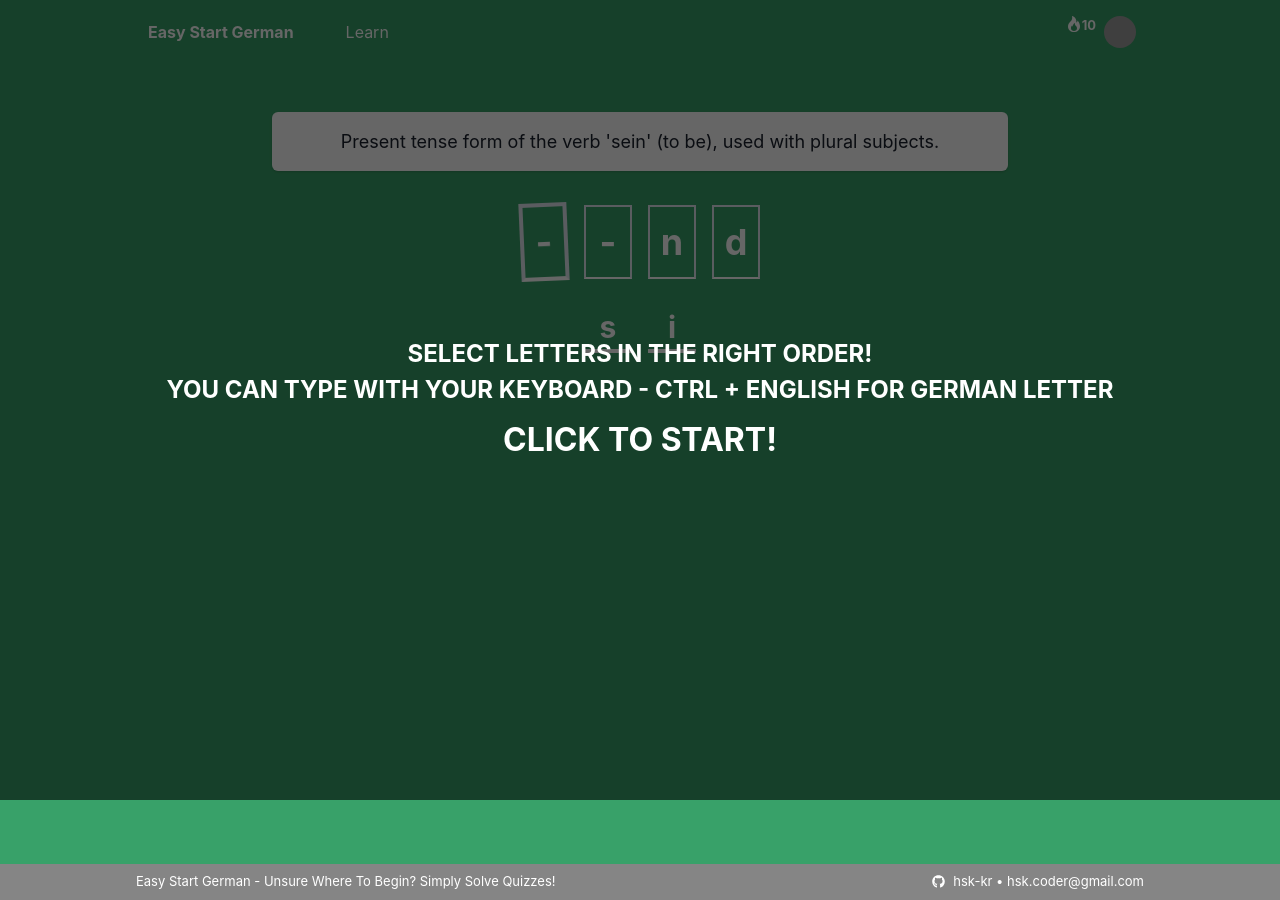
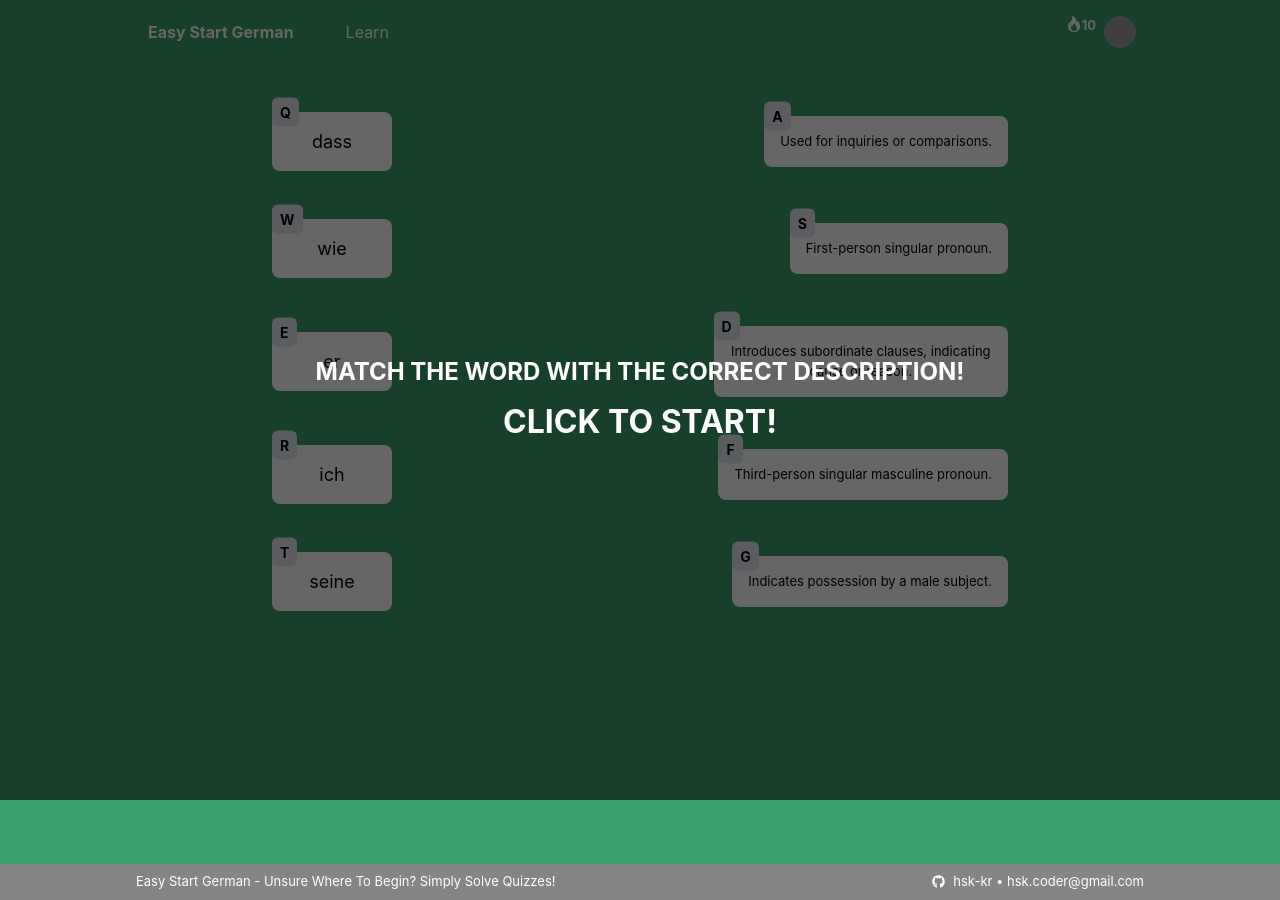
Before and after one commit to hsk-kr/easy-german-start, a React (Vite) app: page /game in a window 1280 px wide. Built offline with nearby package versions, Linux system fonts and the light colour scheme; grey boxes are pictures that could not be loaded.

Commit message:
feat: TranslationPuzzleGame
- Added `Progress` on `BlacnkFillGame`
- `useTTS` cancels previous request before speaking a new word

```diff
--- a/src/anim.css
+++ b/src/anim.css
@@ -27,6 +27,14 @@
   }
 }
 
+@keyframes incorrect-puzzle {
+  from {
+  }
+  to {
+    background-color: #d6303150;
+  }
+}
+
 .anim-incorrect-answer {
   animation-name: incorrect-answer;
   animation-duration: 2s;
@@ -48,3 +56,11 @@
   animation-timing-function: linear;
   animation-iteration-count: 2;
 }
+
+.anim-incorrect-puzzle {
+  animation-name: incorrect-puzzle;
+  animation-duration: 0.5s;
+  animation-direction: alternate;
+  animation-timing-function: linear;
+  animation-iteration-count: 1;
+}
--- a/src/components/BlankFillGame/index.tsx
+++ b/src/components/BlankFillGame/index.tsx
@@ -1,6 +1,6 @@
 'use client';
 
-import { Box, Container, Text, Flex } from '@chakra-ui/react';
+import { Box, Container, Text, Flex, Progress } from '@chakra-ui/react';
 import { Lesson } from '../../types/lesson';
 import { ReactNode, useEffect, useMemo, useState } from 'react';
 import useScreen from '../../hooks/useScreen';
@@ -40,6 +40,8 @@ const BlankFillGame = ({ lesson, onClear }: BlankFillGameProps) => {
     setCurrentWordIdx(randomWords.length > 0 ? 0 : -1);
   }, [lesson]);
 
+  const progress = Math.floor((currentWordIdx / words.length) * 100);
+
   return (
     <Box bgColor="green.500" minH="100svh">
       <Shortcut />
@@ -54,8 +56,11 @@ const BlankFillGame = ({ lesson, onClear }: BlankFillGameProps) => {
         }
       />
       <Container maxW="container.md" pt={[4, 12]} p={4}>
-        <Description>{currentWord?.desc}</Description>
-        <Game word={currentWord?.word} onClear={handleGameOneStageClear} />
+        <Flex flexDir="column" gap={8}>
+          <Progress colorScheme="blue" value={progress} />
+          <Description>{currentWord?.desc}</Description>
+          <Game word={currentWord?.word} onClear={handleGameOneStageClear} />
+        </Flex>
       </Container>
     </Box>
   );
@@ -74,6 +79,35 @@ const Description = ({ children }: { children?: string }) => {
       {children}
     </Text>
   );
+};
+
+const Shortcut = () => {
+  useEffect(() => {
+    const handleKeyEvent = (e: KeyboardEvent) => {
+      let key = e.key;
+
+      if (e.ctrlKey) {
+        if (key === 'a') key = 'ä';
+        else if (key === 'A') key = 'Ä';
+        else if (key === 'o') key = 'ö';
+        else if (key === 'O') key = 'Ö';
+        else if (key === 'u') key = 'ü';
+        else if (key === 'U') key = 'Ü';
+        else if (key === 's' || key === 'S') key = 'ß';
+      }
+
+      const elmt = document.querySelector<HTMLParagraphElement>(
+        `.filling-letter.${key}`
+      );
+      if (elmt) elmt.click();
+    };
+
+    window.addEventListener('keyup', handleKeyEvent);
+
+    return () => window.removeEventListener('keyup', handleKeyEvent);
+  }, []);
+
+  return null;
 };
 
 const Game = ({ word, onClear }: { word?: string; onClear: VoidFunction }) => {
@@ -247,7 +281,7 @@ const Game = ({ word, onClear }: { word?: string; onClear: VoidFunction }) => {
   }, [isClear]);
 
   return (
-    <Flex mt={8} flexDir="column" gap={6}>
+    <Flex flexDir="column" gap={6}>
       <Flex justifyContent="center" alignItems="center" gap={4} flexWrap="wrap">
         {letterComps}
       </Flex>
@@ -258,33 +292,4 @@ const Game = ({ word, onClear }: { word?: string; onClear: VoidFunction }) => {
   );
 };
 
-const Shortcut = () => {
-  useEffect(() => {
-    const handleKeyEvent = (e: KeyboardEvent) => {
-      let key = e.key;
-
-      if (e.ctrlKey) {
-        if (key === 'a') key = 'ä';
-        else if (key === 'A') key = 'Ä';
-        else if (key === 'o') key = 'ö';
-        else if (key === 'O') key = 'Ö';
-        else if (key === 'u') key = 'ü';
-        else if (key === 'U') key = 'Ü';
-        else if (key === 's' || key === 'S') key = 'ß';
-      }
-
-      const elmt = document.querySelector<HTMLParagraphElement>(
-        `.filling-letter.${key}`
-      );
-      if (elmt) elmt.click();
-    };
-
-    window.addEventListener('keyup', handleKeyEvent);
-
-    return () => window.removeEventListener('keyup', handleKeyEvent);
-  }, []);
-
-  return null;
-};
-
 export default BlankFillGame;
--- /dev/null
+++ b/src/components/TranslationPuzzleGame/index.tsx
@@ -0,0 +1,316 @@
+import { Box, Container, Flex, Progress, Text } from '@chakra-ui/react';
+import { Example, Lesson } from '../../types/lesson';
+import { ReactNode, useEffect, useMemo, useState } from 'react';
+import Guide from '../Guide';
+import useScreen from '../../hooks/useScreen';
+import useTTS from '../../hooks/useTTS';
+
+interface TranslationPuzzleGameProps {
+  lesson: Lesson;
+  onClear: VoidFunction;
+}
+
+const keys = [
+  'q',
+  'w',
+  'e',
+  'r',
+  't',
+  'a',
+  's',
+  'd',
+  'f',
+  'g',
+  'z',
+  'x',
+  'c',
+  'v',
+  'b',
+];
+
+const Translation = ({ children }: { children?: string }) => {
+  return (
+    <Text
+      boxShadow="base"
+      p={4}
+      bg="white"
+      fontSize="lg"
+      textAlign="center"
+      borderRadius="md"
+    >
+      {children}
+    </Text>
+  );
+};
+
+const Puzzle = ({
+  example,
+  onClear,
+}: {
+  // It needs only sentence but since there is a possibility the curernt sentence can be the same with the previous one. It gets this parameter as an object
+  example: Example;
+  onClear: VoidFunction;
+}) => {
+  const [puzzles, setPuzzles] = useState<
+    {
+      word: string;
+    }[]
+  >([]);
+  const [words, setWords] = useState<
+    {
+      word: string;
+      hidden: boolean;
+    }[]
+  >([]);
+  const [selectedPuzzleIndex, setSelectedPuzzleIndex] = useState(-1);
+  const [errorPuzzleIndex, setErrorPuzzleIndex] = useState(-1)!;
+  const isClear = words.every((w) => !w.hidden);
+  const { isDesktop } = useScreen();
+  const { speak } = useTTS();
+  const wordComps = useMemo(() => {
+    const comps: ReactNode[] = [];
+    const disableTransition = words.every((w) => w.hidden);
+
+    for (const [index, word] of words.entries()) {
+      comps.push(
+        <Box key={index} borderBottom="2px solid white">
+          <Text
+            color="white"
+            transition={disableTransition ? '' : '0.5s all'}
+            opacity={word.hidden ? 0 : 1}
+            fontSize="2xl"
+          >
+            {word.word}
+          </Text>
+        </Box>
+      );
+    }
+
+    return (
+      <Flex alignItems="center" justifyContent="center" flexWrap="wrap" gap={2}>
+        {comps}
+      </Flex>
+    );
+  }, [words]);
+  const puzzleComps = useMemo(() => {
+    const comps: ReactNode[] = [];
+
+    for (const [index, { word }] of puzzles.entries()) {
+      const key = index < keys.length ? keys[index] : '';
+      const keyId = `puzzle-${key}`;
+
+      comps.push(
+        <Text
+          as="div"
+          key={index}
+          id={keyId}
+          position="relative"
+          color="white"
+          fontSize="2xl"
+          cursor="pointer"
+          transition="0.25s all"
+          p={1}
+          borderRadius="lg"
+          _hover={{
+            bg: '#74b9ff80',
+          }}
+          onAnimationEnd={() => setErrorPuzzleIndex(-1)}
+          className={errorPuzzleIndex === index ? 'anim-incorrect-puzzle' : ''}
+          onClick={() => setSelectedPuzzleIndex(index)}
+        >
+          {word}
+          {isDesktop && key.length > 0 && (
+            <Text
+              color="green.500"
+              bg="white"
+              p={1}
+              fontSize="sm"
+              borderRadius="lg"
+              textTransform="uppercase"
+              position="absolute"
+              left={0}
+              bottom={-2}
+              transform="translate(0%, 50%)"
+            >
+              {key}
+            </Text>
+          )}
+        </Text>
+      );
+    }
+
+    return (
+      <Flex
+        alignItems="center"
+        justifyContent="center"
+        flexWrap="wrap"
+        columnGap={isDesktop ? 4 : 2}
+        rowGap={isDesktop ? 12 : 2}
+      >
+        {comps}
+      </Flex>
+    );
+    // eslint-disable-next-line react-hooks/exhaustive-deps
+  }, [puzzles, errorPuzzleIndex, isDesktop]);
+
+  useEffect(() => {
+    if (!isClear) return;
+    const DELAY_BEFORE_MOVING_NEXT_STAGE = 1000;
+    const tm = setTimeout(() => {
+      onClear();
+    }, DELAY_BEFORE_MOVING_NEXT_STAGE);
+
+    return () => {
+      clearTimeout(tm);
+    };
+    // eslint-disable-next-line react-hooks/exhaustive-deps
+  }, [isClear]);
+
+  useEffect(() => {
+    const sentence = example.sentence;
+
+    const generatePuzzlesAndWords = () => {
+      const newWords: typeof words = sentence.split(' ').map((word) => ({
+        word,
+        hidden: true,
+      }));
+      const newPuzzles: typeof puzzles = newWords.map((w) => ({
+        word: w.word,
+      }));
+
+      const shufflePuzzles = () => {
+        for (let i = 0; i < newPuzzles.length; i++) {
+          const randIdx = Math.floor(Math.random() * newPuzzles.length);
+          newPuzzles.splice(randIdx, 0, newPuzzles.splice(i, 1)[0]);
+        }
+      };
+      shufflePuzzles();
+
+      setWords(newWords);
+      setPuzzles(newPuzzles);
+    };
+
+    generatePuzzlesAndWords();
+  }, [example]);
+
+  useEffect(() => {
+    if (selectedPuzzleIndex === -1) return;
+
+    const nextWord = words.find((w) => w.hidden);
+    if (!nextWord) return;
+
+    speak(puzzles[selectedPuzzleIndex].word);
+    if (nextWord.word === puzzles[selectedPuzzleIndex].word) {
+      // show nextWord and remove the selected puzzle in the puzzles.
+      nextWord.hidden = false;
+      setWords((prevWords) =>
+        prevWords.map((w) => (w === nextWord ? nextWord : w))
+      );
+      setPuzzles((prevPuzzles) =>
+        prevPuzzles.filter((_, i) => i !== selectedPuzzleIndex)
+      );
+      setErrorPuzzleIndex(-1);
+    } else {
+      // the error index will be used to execute animatino in useMemo where renders puzzles.
+      setErrorPuzzleIndex(selectedPuzzleIndex);
+    }
+    setSelectedPuzzleIndex(-1);
+    // eslint-disable-next-line react-hooks/exhaustive-deps
+  }, [selectedPuzzleIndex]);
+
+  return (
+    <Flex flexDir="column" gap={4}>
+      {wordComps}
+      {puzzleComps}
+    </Flex>
+  );
+};
+
+const Shortcut = () => {
+  useEffect(() => {
+    const handleKeyEvent = (e: KeyboardEvent) => {
+      const key = e.key;
+
+      const elmt = document.getElementById(`puzzle-${key.toLowerCase()}`);
+      if (elmt) elmt.click();
+    };
+
+    window.addEventListener('keyup', handleKeyEvent);
+
+    return () => window.removeEventListener('keyup', handleKeyEvent);
+  }, []);
+
+  return null;
+};
+
+const TranslationPuzzleGame = ({
+  lesson,
+  onClear,
+}: TranslationPuzzleGameProps) => {
+  const [examples, setExamples] = useState<Example[]>([]);
+  const [currentIdx, setCurrentIdx] = useState(-1);
+  const existPuzzle = currentIdx !== -1;
+
+  const handlePuzzleClear = () => {
+    if (currentIdx === examples.length - 1) {
+      onClear();
+    } else {
+      setCurrentIdx((prevIdx) => prevIdx + 1);
+    }
+  };
+
+  useEffect(() => {
+    const pickTwoExamplesFromEachAndUpdateExamples = () => {
+      const newExamples: Example[] = [];
+
+      for (const word of lesson.words) {
+        const NUM_RAND_EXAMPLES = 2;
+        const pickedIndices = [];
+        const indices = Array(word.examples.length)
+          .fill(0)
+          .map((_, idx) => idx);
+
+        while (pickedIndices.length < NUM_RAND_EXAMPLES && indices.length > 0) {
+          const randIdx = Math.floor(Math.random() * indices.length);
+          pickedIndices.push(indices.splice(randIdx, 1)[0]);
+        }
+
+        for (const index of pickedIndices) {
+          const randPos = Math.floor(Math.random() * newExamples.length + 1);
+          newExamples.splice(randPos, 0, { ...word.examples[index] });
+        }
+      }
+
+      setExamples(newExamples);
+      setCurrentIdx(newExamples.length > 0 ? 0 : -1);
+    };
+
+    pickTwoExamplesFromEachAndUpdateExamples();
+    // eslint-disable-next-line react-hooks/exhaustive-deps
+  }, [lesson]);
+
+  const progress = Math.floor((currentIdx / examples.length) * 100);
+
+  return (
+    <Box bgColor="green.500" minH="100svh">
+      <Shortcut />
+      <Guide message={'Select Words in the right order!'} />
+      <Container maxW="container.md" pt={[4, 12]} p={4}>
+        <Flex flexDir="column" gap={8}>
+          <Progress colorScheme="blue" value={progress} />
+          {existPuzzle && (
+            <Translation>{examples[currentIdx].translation}</Translation>
+          )}
+          {existPuzzle && (
+            <Puzzle
+              example={examples[currentIdx]}
+              onClear={handlePuzzleClear}
+            />
+          )}
+        </Flex>
+      </Container>
+    </Box>
+  );
+};
+
+export default TranslationPuzzleGame;
--- a/src/hooks/useTTS.tsx
+++ b/src/hooks/useTTS.tsx
@@ -11,6 +11,7 @@ const useTTS = () => {
       const utterance = new SpeechSynthesisUtterance(message);
       utterance.voice = voice;
 
+      speechSynthesis.cancel();
       speechSynthesis.speak(utterance);
     },
     [voice]
--- a/src/pages/GamePage/index.tsx
+++ b/src/pages/GamePage/index.tsx
@@ -1,12 +1,15 @@
-// import MatchGame from '../../components/MatchGame';
+import { useMemo, useState } from 'react';
 import { useNavigate, useSearchParams } from 'react-router-dom';
 import useLessons from '../../hooks/useLessons';
 import DefaultTemplate from '../../components/DefaultTemplate';
+import TranslationPuzzleGame from '../../components/TranslationPuzzleGame';
 import BlankFillGame from '../../components/BlankFillGame';
+import MatchGame from '../../components/MatchGame';
 
 type SearchParam = { section: number; lesson: number };
 
 const GamePage = () => {
+  const [stage, setStage] = useState(0);
   const [searchParams] = useSearchParams();
   const { sections } = useLessons();
   const navigate = useNavigate();
@@ -48,13 +51,23 @@ const GamePage = () => {
 
   const currentLesson = getLesson(section, lesson);
 
-  return (
-    <DefaultTemplate disablePadding={true}>
-      {/* It's working, when the game is done, the message is shown */}
-      {/* <MatchGame lesson={currentLesson} onClear={() => alert('clear!')} /> */}
-      <BlankFillGame lesson={currentLesson} onClear={() => alert('clear!')} />
-    </DefaultTemplate>
-  );
+  const game = useMemo(() => {
+    const nextStage = () => setStage((prevStage) => prevStage + 1);
+    switch (stage) {
+      case 0:
+        return <MatchGame lesson={currentLesson} onClear={nextStage} />;
+      case 1:
+        return <BlankFillGame lesson={currentLesson} onClear={nextStage} />;
+      case 2:
+        return (
+          <TranslationPuzzleGame lesson={currentLesson} onClear={nextStage} />
+        );
+      default:
+        return null;
+    }
+  }, [currentLesson, stage]);
+
+  return <DefaultTemplate disablePadding={true}>{game}</DefaultTemplate>;
 };
 
 export default GamePage;
```
